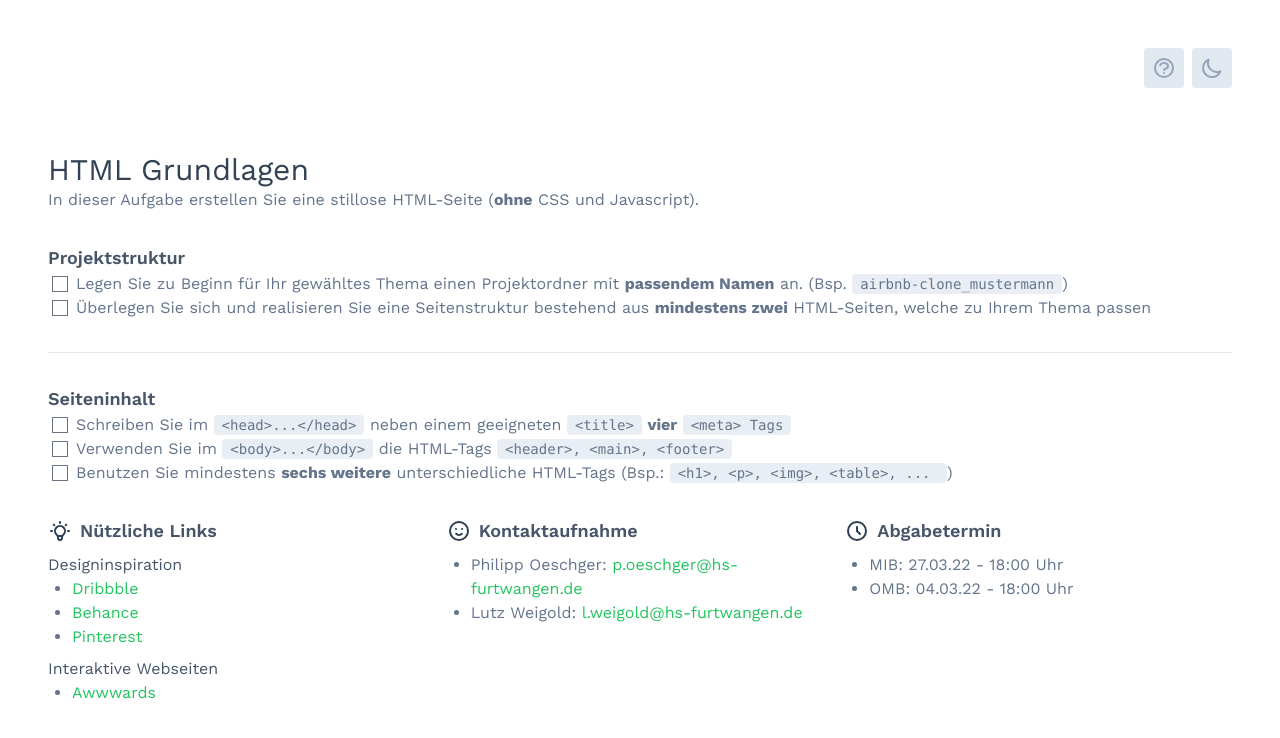
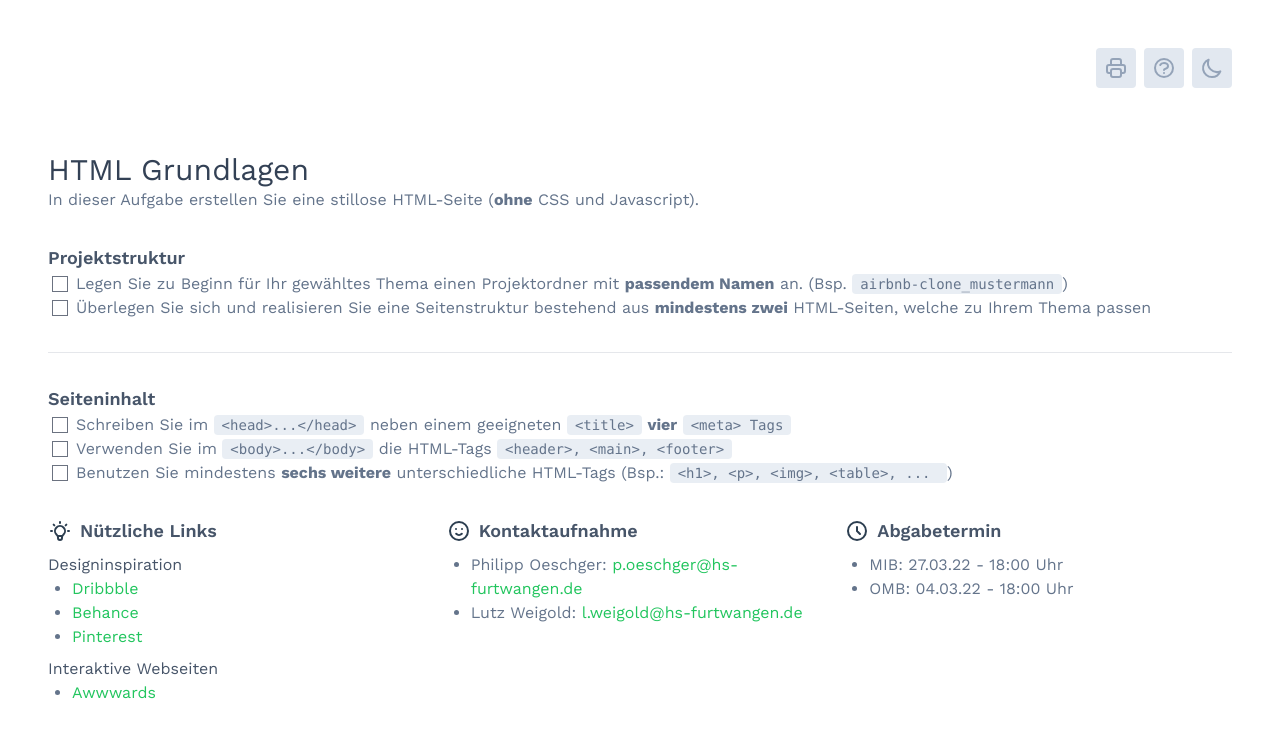
Before and after one commit to LutzDev/gis-sose-2022, a Vue app: page /#/Task1 in a window 1280 px wide. Shown: the top 738 px of the page. Built offline with nearby package versions, Linux system fonts and the light colour scheme; what vue3-highlightjs would draw is missing.

Commit message:
Add printButton

```diff
--- a/src/components/Header.vue
+++ b/src/components/Header.vue
@@ -1,14 +1,19 @@
 <template>
   <div class="Header mb-16">
     <div class="flex items-center justify-end gap-2">
-      <a v-if="exampleButton === true" :href="examplePage" target="_blank">
-      <button class="bg-slate-200 py-2 px-2 rounded text-white dark:bg-slate-700">
+      <button v-if="printButton === true" class="bg-slate-200 py-2 px-2 rounded text-white dark:bg-slate-700">
         <svg xmlns="http://www.w3.org/2000/svg" class="h-6 w-6 stroke-slate-400" fill="none" stroke="currentColor" stroke-width="2">
-          <path d="M12 14l9-5-9-5-9 5 9 5z" />
-          <path d="M12 14l6.16-3.422a12.083 12.083 0 01.665 6.479A11.952 11.952 0 0012 20.055a11.952 11.952 0 00-6.824-2.998 12.078 12.078 0 01.665-6.479L12 14z" />
-          <path stroke-linecap="round" stroke-linejoin="round" d="M12 14l9-5-9-5-9 5 9 5zm0 0l6.16-3.422a12.083 12.083 0 01.665 6.479A11.952 11.952 0 0012 20.055a11.952 11.952 0 00-6.824-2.998 12.078 12.078 0 01.665-6.479L12 14zm-4 6v-7.5l4-2.222" />
+          <path stroke-linecap="round" stroke-linejoin="round" d="M17 17h2a2 2 0 002-2v-4a2 2 0 00-2-2H5a2 2 0 00-2 2v4a2 2 0 002 2h2m2 4h6a2 2 0 002-2v-4a2 2 0 00-2-2H9a2 2 0 00-2 2v4a2 2 0 002 2zm8-12V5a2 2 0 00-2-2H9a2 2 0 00-2 2v4h10z" />
         </svg>
       </button>
+      <a v-if="exampleButton === true" target="_blank">
+        <button class="bg-slate-200 py-2 px-2 rounded text-white dark:bg-slate-700">
+          <svg xmlns="http://www.w3.org/2000/svg" class="h-6 w-6 stroke-slate-400" fill="none" stroke="currentColor" stroke-width="2">
+            <path d="M12 14l9-5-9-5-9 5 9 5z" />
+            <path d="M12 14l6.16-3.422a12.083 12.083 0 01.665 6.479A11.952 11.952 0 0012 20.055a11.952 11.952 0 00-6.824-2.998 12.078 12.078 0 01.665-6.479L12 14z" />
+            <path stroke-linecap="round" stroke-linejoin="round" d="M12 14l9-5-9-5-9 5 9 5zm0 0l6.16-3.422a12.083 12.083 0 01.665 6.479A11.952 11.952 0 0012 20.055a11.952 11.952 0 00-6.824-2.998 12.078 12.078 0 01.665-6.479L12 14zm-4 6v-7.5l4-2.222" />
+          </svg>
+        </button>
       </a>
       <a v-if="scriptButton === true" :href="scriptPage" target="_blank">
         <button class="py-2 px-2 rounded text-white bg-slate-200 dark:bg-slate-700">
@@ -36,7 +41,7 @@ export default {
       examplePage: 'https://heintz-s.github.io/GIS/'
     }
   },
-  props: ['scriptButton', 'exampleButton'],
+  props: ['scriptButton', 'exampleButton', 'printButton'],
 }
 </script>
 
--- a/src/views/Task1.vue
+++ b/src/views/Task1.vue
@@ -1,5 +1,5 @@
 <template>
-  <Header v-bind:example-button="false" v-bind:script-button="true"/>
+  <Header v-bind:example-button="false" v-bind:script-button="true" v-bind:print-button="true"/>
   <h1>HTML Grundlagen</h1>
   <Text>In dieser Aufgabe erstellen Sie eine stillose HTML-Seite (<b>ohne</b> CSS und Javascript).</Text>
   <Sections>
```
